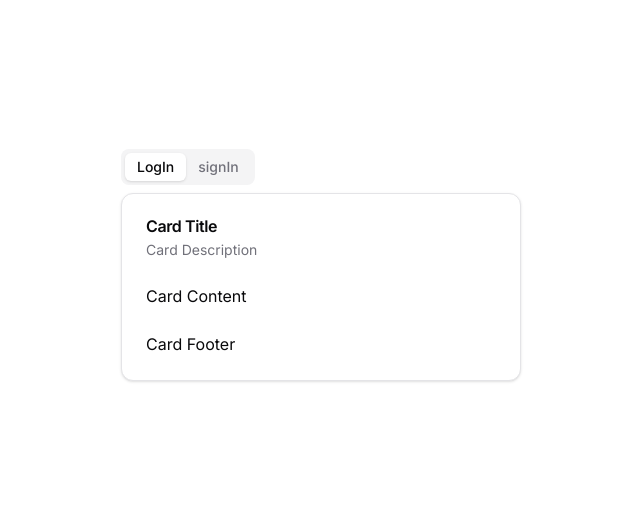
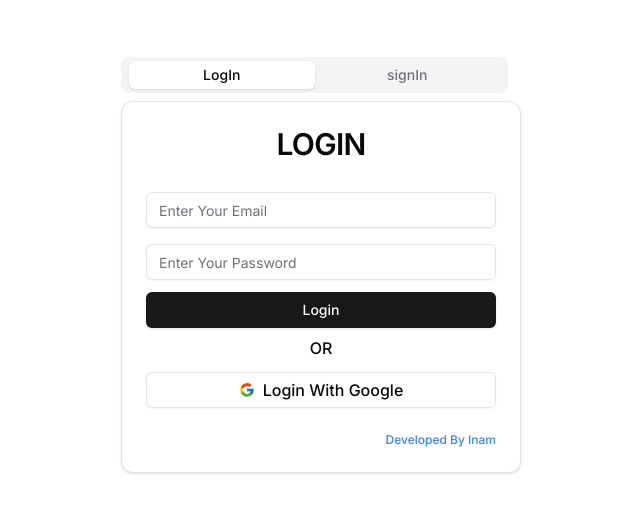
Before and after one commit to MANI-WEBDEVE/Next-Auth-V5, a Next.js app: page /login in a window 1280 px wide. Shown: the part 135-648 px from the top of the page, without its empty margins (319-959 px from the left). Built offline with nearby package versions, Linux system fonts and the light colour scheme.

Commit message:
login-and-signup-UI

```diff
--- a/app/login/page.tsx
+++ b/app/login/page.tsx
@@ -7,7 +7,10 @@ import {
   CardHeader,
   CardTitle,
 } from "@/components/ui/card";
-
+import { Input } from "@/components/ui/input";
+import { Button } from "@/components/ui/button";
+import Link from "next/link";
+import { FcGoogle } from "react-icons/fc";
 const page = () => {
   return (
     <>
@@ -20,28 +23,67 @@ const page = () => {
           <TabsContent value="account">
             <Card>
               <CardHeader>
-                <CardTitle>Card Title</CardTitle>
-                <CardDescription>Card Description</CardDescription>
+                <CardTitle className="text-3xl font-semibold text-center uppercase">
+                  Login
+                </CardTitle>
+                <CardDescription></CardDescription>
               </CardHeader>
               <CardContent>
-                <p>Card Content</p>
+                <form>
+                  <div className="flex items-center justify-center gap-4 flex-col">
+                    <Input placeholder="Enter Your Email" />
+                    <Input placeholder="Enter Your Password" />
+                  </div>
+                  <div className="mt-3">
+                    <Button className="w-full">Login</Button>
+                  </div>
+
+                </form>
+                <div className="mt-2 text-center mb-2 font-medium">OR</div>
+                <form>
+                    <div className="mt-3 flex ">
+                      <Button variant={"outline"} className="w-full bg-blue- font-medium text-md hover:bg-blue-500 transition-all duration-500"><FcGoogle /> Login With Google</Button>
+                    </div>
+                  </form>
               </CardContent>
-              <CardFooter>
-                <p>Card Footer</p>
+              <CardFooter className="flex items-center justify-end text-xs font-medium text-blue-500">
+                <Link className="" href="/signup">
+                  Developed By Inam
+                </Link>
               </CardFooter>
             </Card>
           </TabsContent>
           <TabsContent value="password">
-            <Card>
+          <Card>
               <CardHeader>
-                <CardTitle>Card Title</CardTitle>
-                <CardDescription>Card Description</CardDescription>
+                <CardTitle className="text-3xl font-semibold text-center uppercase">
+              Sign Up
+                </CardTitle>
+                <CardDescription></CardDescription>
               </CardHeader>
               <CardContent>
-                <p>Card Content</p>
+                <form>
+                  <div className="flex items-center justify-center gap-4 flex-col">
+                    <Input placeholder="Enter Your Name" />
+                    <Input placeholder="Enter Your Email" />
+                    <Input placeholder="Enter Your Password" />
+                  </div>
+                  <div className="mt-3">
+                    <Button className="w-full">Sign Up</Button>
+                  </div>
+
+                </form>
+                <div className="mt-2 text-center mb-2 font-medium">OR</div>
+                <form>
+                    <div className="mt-3 flex ">
+                      <Button variant={"outline"} className="w-full bg-blue- font-medium text-md hover:bg-blue-500 transition-all duration-500"><FcGoogle /> Login With Google</Button>
+                    </div>
+                  </form>
               </CardContent>
-              <CardFooter>
-                <p>Card Footer</p>
+              <CardFooter className="flex items-center justify-end text-xs font-medium text-blue-500">
+                <Link className="" href="/signup">
+                  Developed By Inam
+                </Link>
               </CardFooter>
             </Card>
           </TabsContent>
--- a/components/ui/tabs.tsx
+++ b/components/ui/tabs.tsx
@@ -14,7 +14,7 @@ const TabsList = React.forwardRef<
   <TabsPrimitive.List
     ref={ref}
     className={cn(
-      "inline-flex h-9 items-center justify-center rounded-lg bg-muted p-1 text-muted-foreground",
+      "inline-flex h-9 items-center justify-center rounded-lg bg-muted p-1 text-muted-foreground  w-[387px] p-2",
       className
     )}
     {...props}
@@ -29,7 +29,7 @@ const TabsTrigger = React.forwardRef<
   <TabsPrimitive.Trigger
     ref={ref}
     className={cn(
-      "inline-flex items-center justify-center whitespace-nowrap rounded-md px-3 py-1 text-sm font-medium ring-offset-background transition-all focus-visible:outline-none focus-visible:ring-2 focus-visible:ring-ring focus-visible:ring-offset-2 disabled:pointer-events-none disabled:opacity-50 data-[state=active]:bg-background data-[state=active]:text-foreground data-[state=active]:shadow",
+      "inline-block items-center justify-center whitespace-nowrap rounded-md px-3 py-1 text-sm font-medium ring-offset-background transition-all focus-visible:outline-none focus-visible:ring-2 focus-visible:ring-ring focus-visible:ring-offset-2 disabled:pointer-events-none disabled:opacity-50 data-[state=active]:bg-background data-[state=active]:text-foreground data-[state=active]:shadow  w-[387px]",
       className
     )}
     {...props}
@@ -44,7 +44,7 @@ const TabsContent = React.forwardRef<
   <TabsPrimitive.Content
     ref={ref}
     className={cn(
-      "mt-2 ring-offset-background focus-visible:outline-none focus-visible:ring-2 focus-visible:ring-ring focus-visible:ring-offset-2",
+      "mt-2  ring-offset-background focus-visible:outline-none focus-visible:ring-2 focus-visible:ring-ring focus-visible:ring-offset-2",
       className
     )}
     {...props}
--- a/package.json
+++ b/package.json
@@ -22,6 +22,7 @@
     "next-auth": "5.0.0-beta.22",
     "react": "^18",
     "react-dom": "^18",
+    "react-icons": "^5.3.0",
     "tailwind-merge": "^2.5.4",
     "tailwindcss-animate": "^1.0.7"
   },
```
Also changed, not shown: 1 other file (tests, documents, lock files or other folders).
